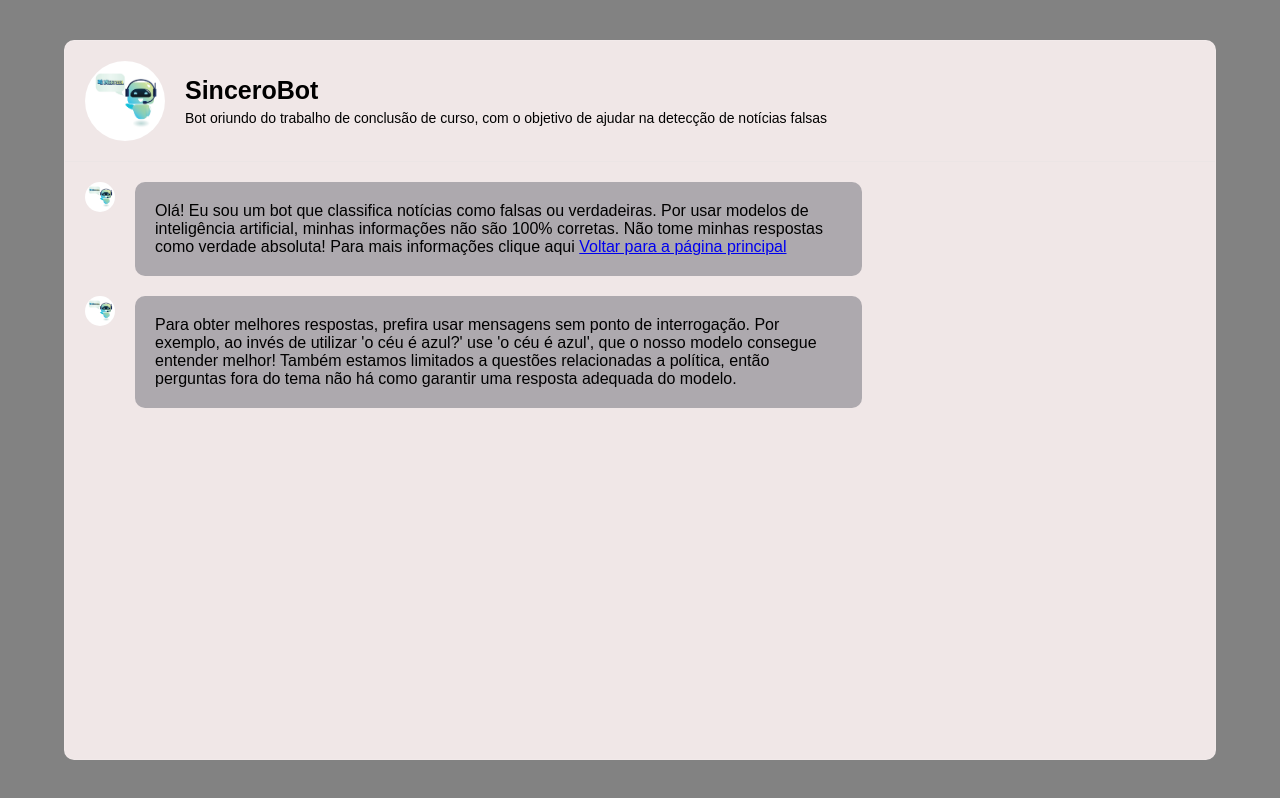
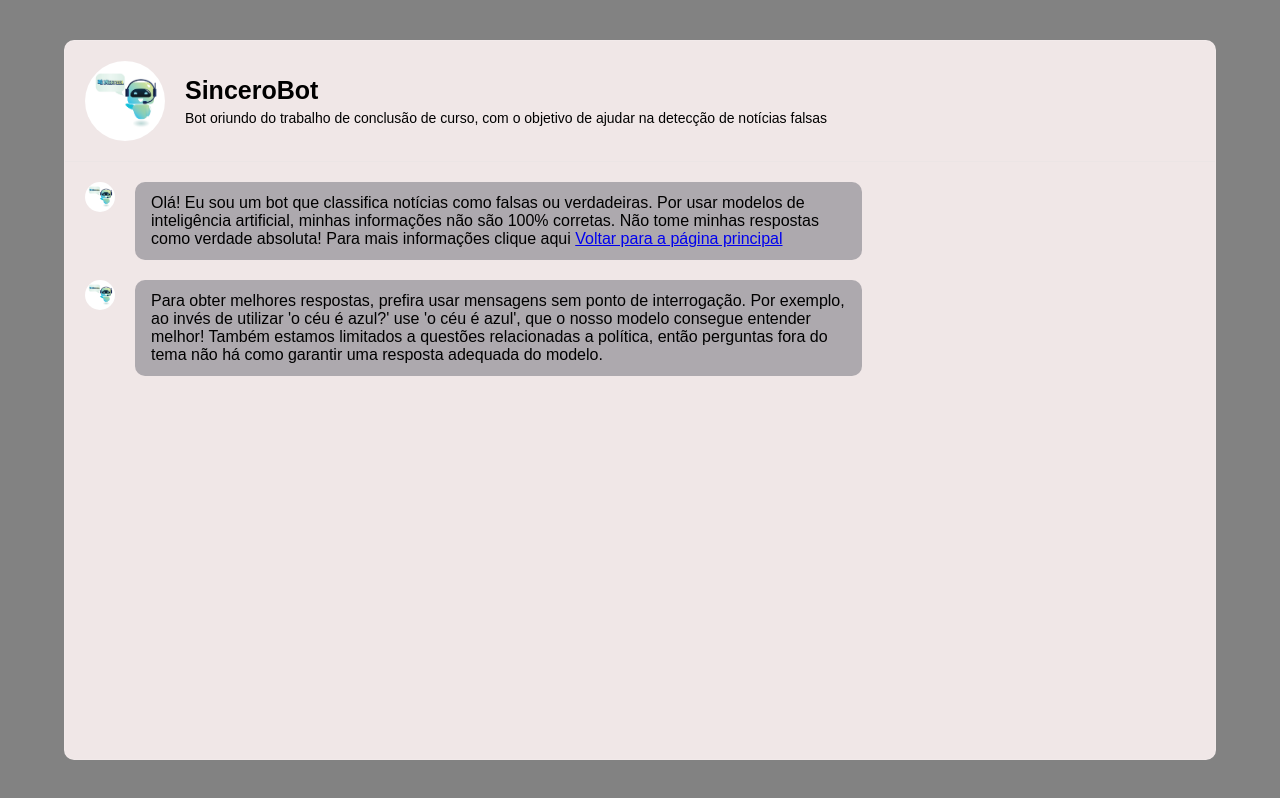
Before and after one commit to JoseVitorNobreUFC/ChatProject, a React (Vite) app: page /saiba-mais in a window 1280 px wide. Built offline with nearby package versions, Linux system fonts and the light colour scheme; the HTML template or start-up script is replaced by a standard one.

Commit message:
animei o balão de mensagem

```diff
--- a/src/App.css
+++ b/src/App.css
@@ -25,3 +25,21 @@ body {
   border: 1px solid rgba(255, 255, 255, 0.125);
   display: flex;
 }
+
+.loader {
+  width: 30px;
+  aspect-ratio: 2;
+  --_g: no-repeat radial-gradient(circle closest-side,#000 90%,#0000);
+  background:
+    var(--_g) 0%   50%,
+    var(--_g) 50%  50%,
+    var(--_g) 100% 50%;
+  background-size: calc(100%/3) 50%;
+  animation: l3 1s infinite linear;
+}
+@keyframes l3 {
+    20%{background-position:0%   0%, 50%  50%,100%  50%}
+    40%{background-position:0% 100%, 50%   0%,100%  50%}
+    60%{background-position:0%  50%, 50% 100%,100%   0%}
+    80%{background-position:0%  50%, 50%  50%,100% 100%}
+}
--- a/src/components/chat/Chat.css
+++ b/src/components/chat/Chat.css
@@ -52,7 +52,7 @@
     overflow-x: hidden;
 
     .message {
-      max-width: 70%;
+      max-width: 70%; /* Limita a largura máxima para manter a mensagem legível */
       display: flex;
       gap: 20px;
 
@@ -80,9 +80,16 @@
         gap: 5px;
 
         p {
-          padding: 20px;
+          width: fit-content;
+          padding: 12px 16px;
           background-color: rgba(17, 25, 40, 0.3);
           border-radius: 10px;
+
+          display: inline-block;
+          max-width: 100%;
+          word-wrap: break-word;
+          white-space: pre-wrap;
+          box-sizing: border-box;
 
           &.prediction {
             background: transparent;
@@ -96,6 +103,7 @@
         }
       }
     }
+
   }
 
   .bottom {
--- a/src/components/message/message.tsx
+++ b/src/components/message/message.tsx
@@ -1,18 +1,20 @@
-export function MessageBot({...props}) {
+export function MessageBot({ text }: { text: string | JSX.Element }) {
     return (
-    <div className="message">
-        <img src="./iconBot.png" alt="" />
+      <div className="message">
+        <img src="./iconBot.png" alt="Bot Icon" />
         <div className="texts">
-            <p>{props.text}</p>
+          <p>{text}</p>
         </div>
-    </div>)
-}
+      </div>
+    );
+  }
 
-export function Message({...props}) {
+  export function Message({ text }: { text: string | JSX.Element }) {
     return (
-    <div className="message own">
+      <div className="message own">
         <div className="texts">
-            <p>{props.text}</p>
+          <p>{text}</p>
         </div>
-    </div>)
-}
+      </div>
+    );
+  }
--- a/src/pages/MainPage.tsx
+++ b/src/pages/MainPage.tsx
@@ -37,6 +37,27 @@ const MainPage: React.FC = () => {
         setMessages(initialMessages);
     }, []);
 
+    const handleTypingEffect = (fullMessage: JSX.Element) => {
+        const textContent = (fullMessage as any).props.children || "";
+        const typingSpeed = 50; // Velocidade da digitação em ms
+        let currentText = "";
+
+        return new Promise<void>((resolve) => {
+            const interval = setInterval(() => {
+                if (currentText.length < textContent.length) {
+                    currentText += textContent[currentText.length];
+                    setMessages((prevMessages) => [
+                        ...prevMessages.slice(0, -1),
+                        { type: "bot", text: <>{currentText}</> },
+                    ]);
+                } else {
+                    clearInterval(interval);
+                    resolve();
+                }
+            }, typingSpeed);
+        });
+    };
+
     const handleSubmit = async (e: React.FormEvent, texto: string) => {
         e.preventDefault();
         setText(texto);
@@ -48,7 +69,7 @@ const MainPage: React.FC = () => {
         const userMessage: MessageType = { type: "user", text: texto };
         setMessages((prevMessages) => [...prevMessages, userMessage]);
 
-        const loadingMessage: MessageType = { type: "bot", text: "Analisando..." };
+        const loadingMessage: MessageType = { type: "bot", text: <div className="loader"></div> };
         setMessages((prevMessages) => [...prevMessages, loadingMessage]);
 
         try {
@@ -101,13 +122,10 @@ const MainPage: React.FC = () => {
                     </p>
                 );
 
-            setMessages((prevMessages) => [ ...prevMessages.slice(0, -1), { type: "bot", text: message }]);
+            await handleTypingEffect(message);
         } catch (err) {
             console.error("Erro no React:", err);
-            setMessages((prevMessages) => [
-                ...prevMessages.slice(0, -1),
-                { type: "bot", text: "Ocorreu um erro ao tentar classificar a notícia. Tente novamente mais tarde." },
-            ]);
+            await handleTypingEffect(<>Ocorreu um erro ao tentar classificar a notícia. Tente novamente mais tarde.</>);
         } finally {
             console.log(messages)
             setIsLoading(false);
```
